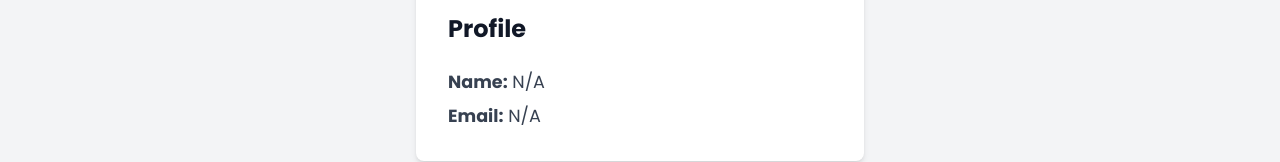
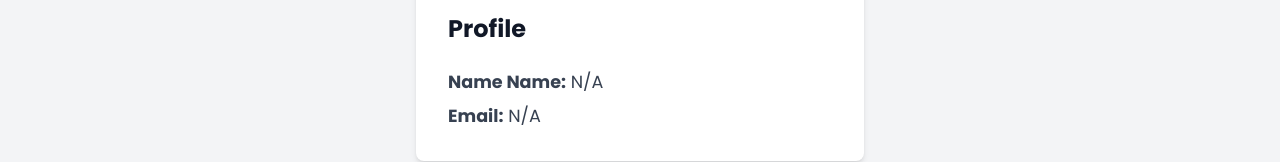
Before and after one commit to miierabalqis/portfoliowebsitebuilder, a React (Create React App) app: page /profile in a window 1280 px wide. Shown: the part 329-491 px from the top of the page. Built offline with nearby package versions, Linux system fonts and the light colour scheme; no server answers; the database is empty; sample sign-in values are in the browser's storage.

Commit message:
new update 18/11

```diff
--- a/src/pages/profile/Profile.js
+++ b/src/pages/profile/Profile.js
@@ -46,7 +46,7 @@ export default function Profile() {
                 <h2 className='text-2xl font-bold text-gray-900'>Profile</h2>
                 <div className='mt-6'>
                     <div className='text-gray-700'>
-                        <strong>Name:</strong>{' '}
+                        <strong>Name Name:</strong>{' '}
                         {userProfile?.displayName || 'N/A'}
                     </div>
                     <div className='text-gray-700 mt-2'>
```
